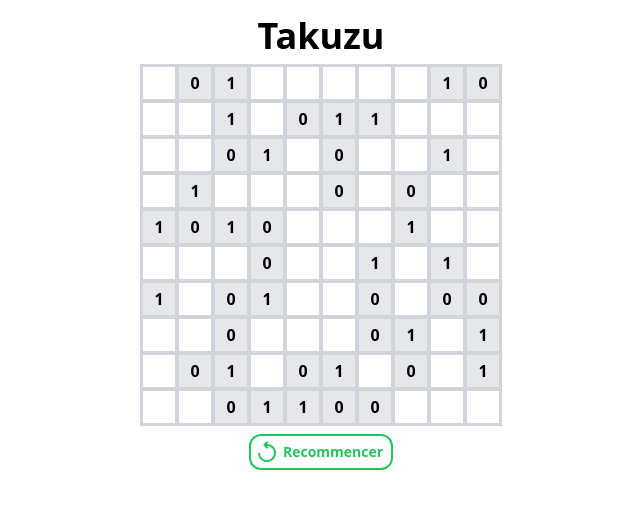
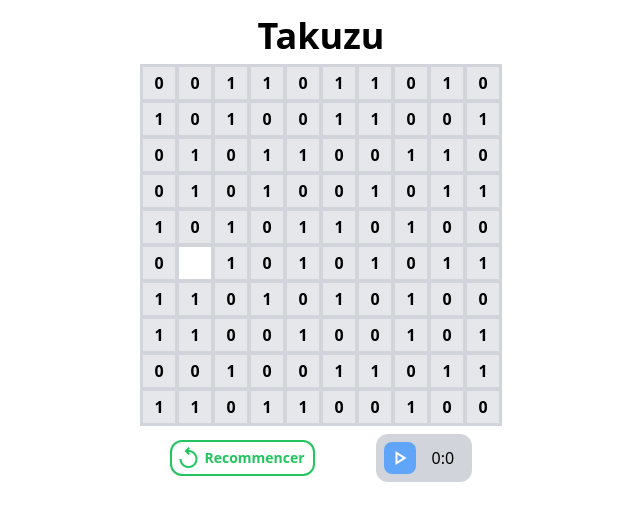
Before and after one commit to chipseater/takuzu, a Vue app: page / in a window 1280 px wide. Shown: the top 520 px of the page, without its empty margins (319-959 px from the left). Built offline with nearby package versions, Linux system fonts and the light colour scheme.

Commit message:
[Timer] Added timer

```diff
--- a/src/components/Cell.vue
+++ b/src/components/Cell.vue
@@ -10,13 +10,11 @@ const emit = defineEmits(['change'])
 const immutable = ref(initialGrid.value[col][row] >= 0)
 
 watch(initCell, () => {
-    console.log('change')
     immutable.value = initialGrid.value[col][row] >= 0
 })
 
 function clickHandler() {
     if (immutable.value) return
-    console.log(immutable.value, col, row)
     emit('change', col, row)
 }
 </script>
--- a/src/components/Grid.vue
+++ b/src/components/Grid.vue
@@ -2,17 +2,21 @@
 import Cell from "./Cell.vue"
 import Popup from "./Popup.vue"
 import RestartButton from "./RestartButton.vue"
+import Timer from "./Timer.vue"
 import { ref } from "vue"
 import { grid_generator, resultGrid, initialGrid, mutateInitValue } from './../utils/grid_generator.js'
 import { rules_checker } from './../utils/rules.js'
 
 grid_generator()
+timeRunner()
 const displayPopup = ref(false)
+const time = ref(0)
+const play = ref(false)
 
 function handleChange(row, col) {
+    play.value = true
+
     const value = resultGrid.value[row][col]
-    console.log(row, col)
-
     if (value == -1) resultGrid.value[row][col] = 0
     if (value == 0) resultGrid.value[row][col] = 1
     if (value == 1) resultGrid.value[row][col] = -1
@@ -20,12 +24,32 @@ function handleChange(row, col) {
     // Win detection
     if (resultGrid.value.every(batch => !batch.includes(-1)) && rules_checker(resultGrid.value)) {
         displayPopup.value = true
+        play.value = false
     }
+}
+
+function timeRunner() {
+    setTimeout(() => {
+        if (play.value) time.value++
+        timeRunner()
+    }, 1000)
 }
 
 function resetGrid() {
     grid_generator()
-    mutateInitValue([...resultGrid.value])
+    mutateInitValue(resultGrid.value)
+    time.value = 0
+    play.value = false
+}
+
+function handlePause() {
+    play.value = !play.value
+}
+
+function formatTime(time) {
+    const sec = Math.floor(time % 60)
+    const min = Math.floor(time / 60)
+    return `${min}' ${sec}''`
 }
 </script>
 
@@ -38,7 +62,10 @@ function resetGrid() {
                 </div>
             </div>
         </div>
-        <RestartButton @restart="resetGrid" />
-        <Popup @restart="resetGrid" @close="() => displayPopup = false" v-if="displayPopup" title="🥳 Grille complétée !" message="Bien joué, j’espère que tu as apprécié mon jeu" />
+        <div class="flex items-center justify-around w-full">
+            <RestartButton @restart="resetGrid" />
+            <Timer @pause="handlePause" :play="play" :time="time" />
+        </div>
+        <Popup @restart="resetGrid" @close="() => displayPopup = false" v-if="displayPopup" :title="`🥳 Grille complétée en ${formatTime(time)} !`" message="Bien joué, j’espère que tu as apprécié mon jeu" />
     </div>
 </template>
--- /dev/null
+++ b/src/components/PauseButton.vue
@@ -0,0 +1,15 @@
+<script setup>
+import { ref, toRef } from 'vue'
+
+const emit = defineEmits(['click'])
+const props = defineProps(['play'])
+const play = toRef(props, 'play')
+
+function handleClick() {
+    emit('click')
+}
+</script>
+
+<template>
+    <div @click="handleClick" class="material-symbols-outlined select-none text-white p-1 m-2 rounded-lg bg-blue-400 cursor-pointer">{{ play ? 'pause' : 'play_arrow' }}</div>
+</template>
--- a/src/components/Popup.vue
+++ b/src/components/Popup.vue
@@ -7,7 +7,7 @@ const emit = defineEmits(['close', 'restart'])
 
 <template>
     <div @click="() => emit('close')" class="fixed top-0 z-10 left-0 bg-gray-800 h-screen w-screen opacity-90"></div>
-    <div class="fixed top-1/2 left-1/2 z-10 -translate-x-1/2 -translate-y-1/2 bg-white rounded-xl h-40 w-64 p-4">
+    <div class="fixed top-1/2 left-1/2 z-10 -translate-x-1/2 -translate-y-1/2 bg-white rounded-xl h-50 w-64 p-4">
         <span @click="() => emit('close')" class="absolute right-0 top-0 select-none cursor-pointer p-2 material-symbols-outlined">
             close
         </span>
--- /dev/null
+++ b/src/components/Timer.vue
@@ -0,0 +1,22 @@
+<script setup>
+import { computed, watch, toRef } from 'vue'
+import PauseButton from './PauseButton.vue';
+
+const props = defineProps(['time', 'play'])
+const emit = defineEmits(['pause', 'play'])
+const time = toRef(props, 'time')
+const play = toRef(props, 'play')
+
+const sec = computed(() => Math.floor(time.value % 60))
+const min = computed(() => Math.floor(sec.value / 60))
+const hours = computed(() => Math.floor(min.value / 60))
+</script>
+
+<template>
+    <div class="flex items-center w-24 my-2 bg-gray-300 rounded-xl">
+        <PauseButton :play="play" @click="() => emit('pause')" />
+        <div class="p-2">
+            {{ hours ? `${hours}:` : '' }}{{ min }}:{{ sec }}
+        </div>
+    </div>
+</template>
--- a/src/utils/grid_generator.js
+++ b/src/utils/grid_generator.js
@@ -47,7 +47,7 @@ export function grid_generator() {
     resultStack.value = []
     buildStack()
 
-    const grid = [...gen_blanks(gridify([...resultStack.value]), 80)]
+    const grid = [...gen_blanks(gridify([...resultStack.value]), 1)]
     resultGrid.value = JSON.parse(JSON.stringify(grid))
     initialGrid.value = JSON.parse(JSON.stringify(grid))
 }
```
